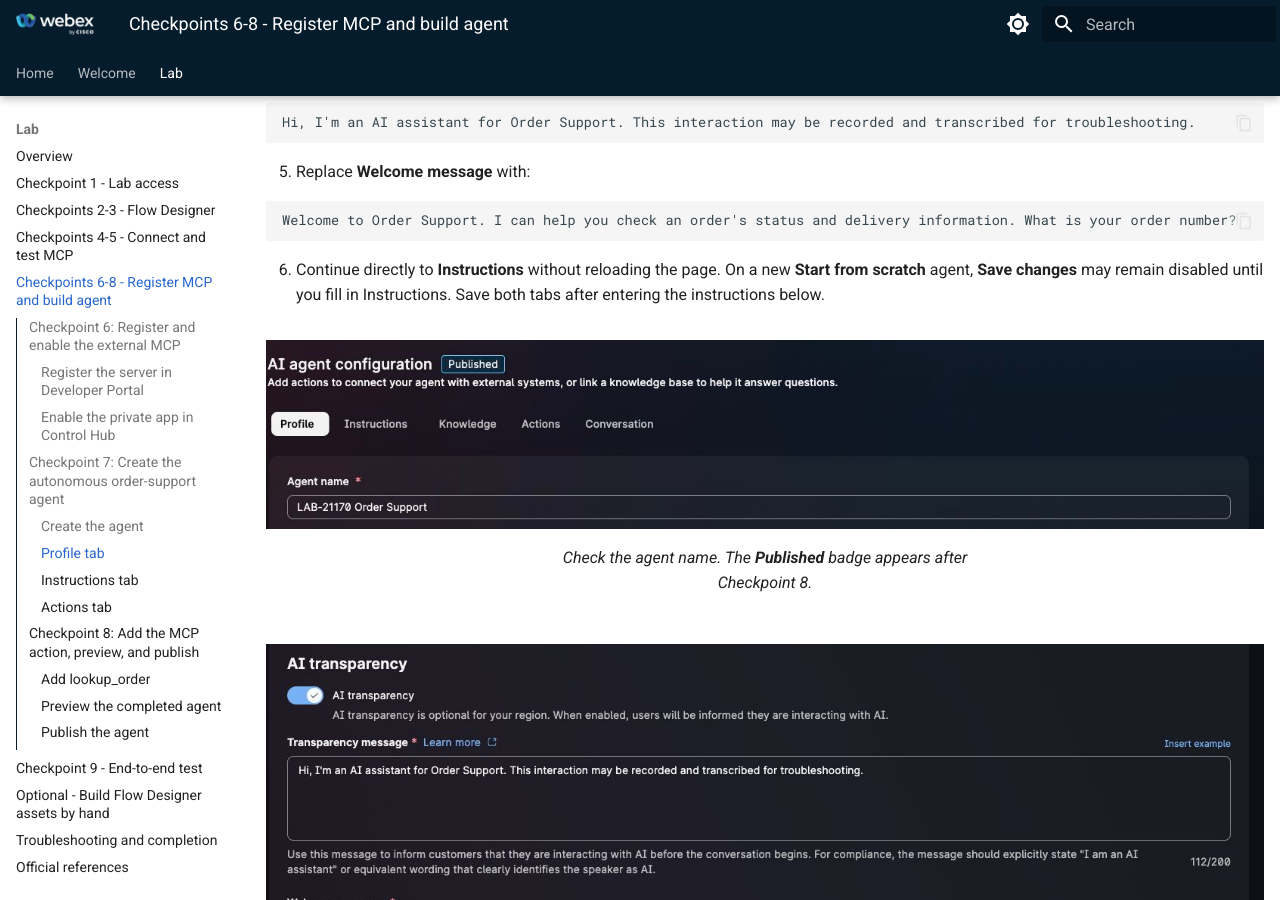
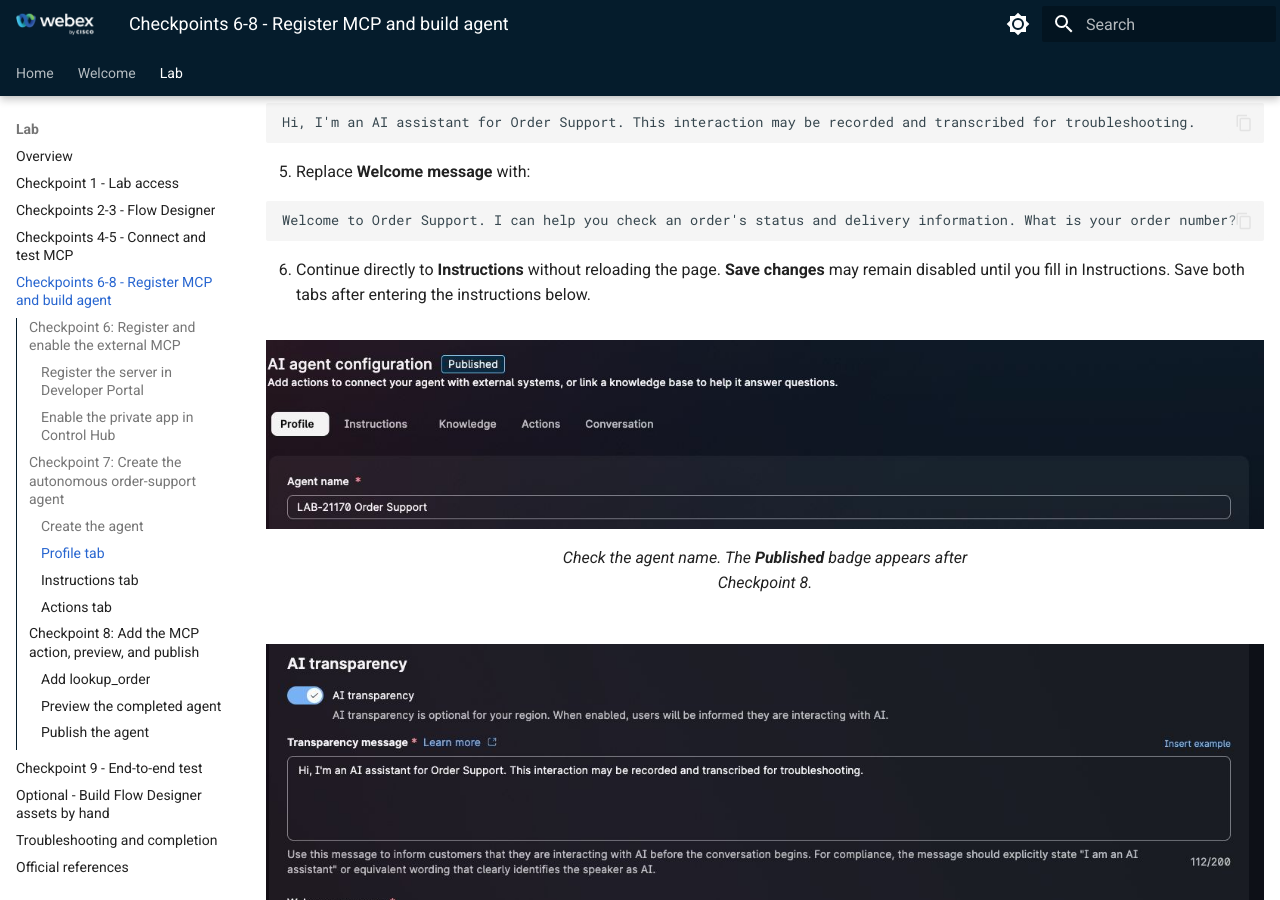
Before and after one commit to WebexCC-SA/LAB-21170, an MkDocs documentation site: the page built from docs/lab4_mcp_agent_studio.md, in a window 1280 px wide and 900 px high, scrolled down 13035 px. Built offline with MkDocs 1.6.1 and Material for MkDocs 9.7.7, drawn with Linux system fonts in a browser that asks for light colours.

Commit message:
docs: simplify agent save guidance (#16)
Co-authored-by: Adam Weeks <adweeks+cisco@cisco.com>

````diff
--- a/docs/lab4_mcp_agent_studio.md
+++ b/docs/lab4_mcp_agent_studio.md
@@ -235,7 +235,7 @@
 Welcome to Order Support. I can help you check an order's status and delivery information. What is your order number?
 ```
 
-6. Continue directly to **Instructions** without reloading the page. On a new **Start from scratch** agent, **Save changes** may remain disabled until you fill in Instructions. Save both tabs after entering the instructions below.
+6. Continue directly to **Instructions** without reloading the page. **Save changes** may remain disabled until you fill in Instructions. Save both tabs after entering the instructions below.
 {: value="6" }
 
 <figure markdown>
````
